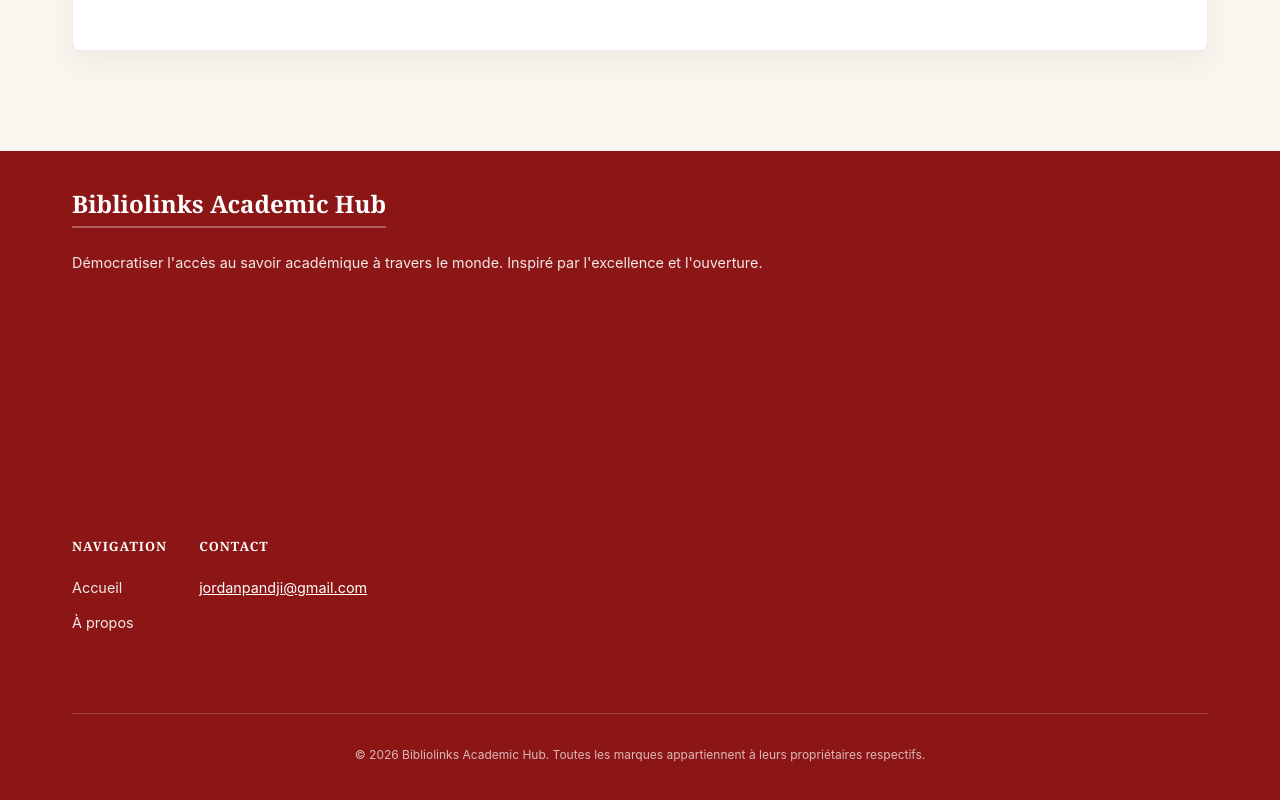
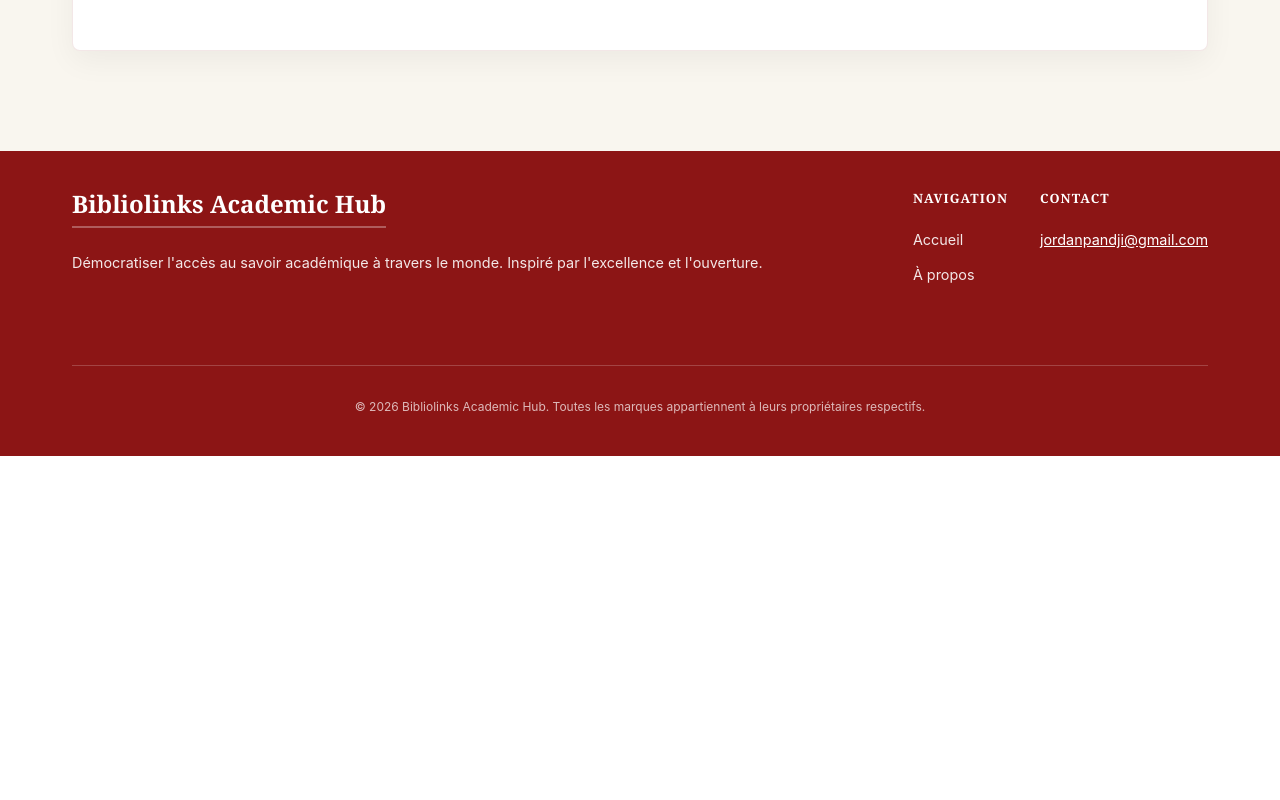
Before and after one commit to jordanpandji-arch/Bibliolinks-hub, a React (Vite) app: page / in a window 1280 px wide. Shown: the part 6193-6993 px from the top of the page. After the commit the page ends 6649 px from the top, so only its background shows below. Built offline with nearby package versions, Linux system fonts and the light colour scheme.

Commit message:
fix: move footer styles to global.css and fix layout for mobile/desktop

```diff
--- a/src/App.tsx
+++ b/src/App.tsx
@@ -170,7 +170,7 @@ const App: React.FC = () => {
         style={{ backgroundColor: 'var(--Bibliolinks-cardinal)', color: 'white' }}
       >
         <div className="container">
-          <div className="footer-content" style={{ display: 'flex', flexDirection: 'column', justifyContent: 'space-between', flexWrap: 'wrap', gap: '3rem' }}>
+          <div className="footer-content" style={{ display: 'flex', justifyContent: 'space-between', flexWrap: 'wrap', gap: '3rem' }}>
             <div style={{ flex: '1 1 300px' }}>
               <h2 style={{ color: 'white', marginBottom: '1.5rem', borderBottom: '2px solid rgba(255,255,255,0.3)', display: 'inline-block', paddingBottom: '0.5rem' }}>Bibliolinks Academic Hub</h2>
               <p style={{ color: 'rgba(255,255,255,0.9)', fontSize: '0.9rem' }}>
@@ -199,16 +199,6 @@ const App: React.FC = () => {
             © 2026 Bibliolinks Academic Hub. Toutes les marques appartiennent à leurs propriétaires respectifs.
           </div>
         </div>
-        <style>{`
-          .main-footer { padding: 40px 0; }
-          .footer-content { flex-direction: column; }
-          @media (min-width: 768px) {
-            .footer-content { flex-direction: row; }
-          }
-          @media (max-width: 768px) {
-            .main-footer { padding: 20px 0; }
-          }
-        `}</style>
       </footer>
     </Router>
   );
--- a/src/styles/global.css
+++ b/src/styles/global.css
@@ -54,3 +54,14 @@ button {
 /* Institutional Utility Classes */
 .text-cardinal { color: var(--Bibliolinks-cardinal); }
 .bg-cardinal { background-color: var(--Bibliolinks-cardinal); }
+
+.main-footer { padding: 40px 0; }
+.footer-content { flex-direction: column; }
+
+@media (min-width: 768px) {
+  .footer-content { flex-direction: row; }
+}
+
+@media (max-width: 768px) {
+  .main-footer { padding: 20px 0; }
+}
```
